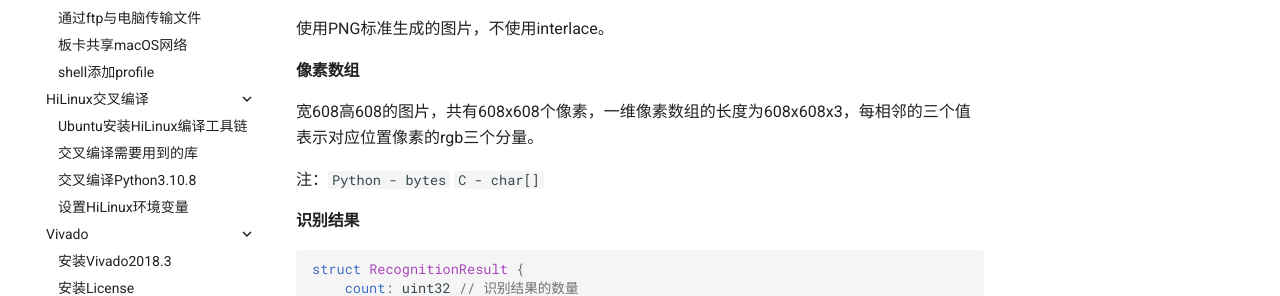
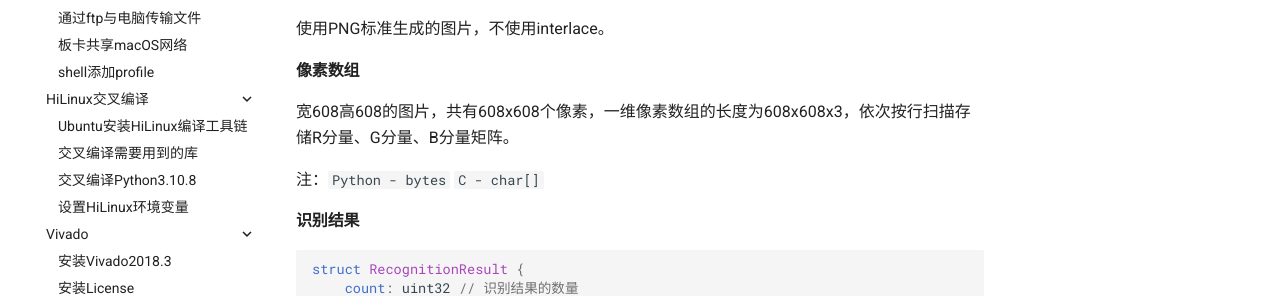
Before and after one commit to NIPC-Project/Book, an MkDocs documentation site: the page built from docs/PROJECTS/project-image.md, in a window 1280 px wide and 900 px high, scrolled down 873 px. Shown: the part 332-628 px from the top of the window. Built offline with MkDocs 1.6.1 and Material for MkDocs 9.7.7, drawn with Linux system fonts in a browser that asks for light colours; comment, search, counter and statistics services are not loaded.

Commit message:
update image project

```diff
--- a/docs/PROJECTS/project-image.md
+++ b/docs/PROJECTS/project-image.md
@@ -37,7 +37,7 @@
 
 #### 像素数组
 
-宽608高608的图片，共有608x608个像素，一维像素数组的长度为608x608x3，每相邻的三个值表示对应位置像素的rgb三个分量。
+宽608高608的图片，共有608x608个像素，一维像素数组的长度为608x608x3，依次按行扫描存储R分量、G分量、B分量矩阵。
 
 注：`Python - bytes` `C - char[]`
 
```
